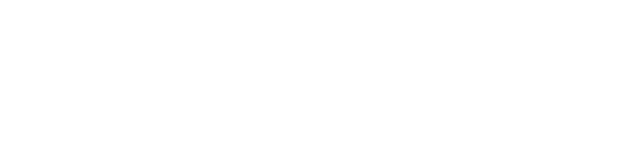
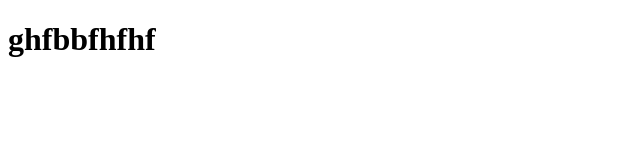
Before and after one commit to Makar2211/project-, a plain HTML site: page index.html in a window 1280 px wide. Shown: the whole page, without its empty margins (0-640 px from the left). Drawn offline with Linux system fonts and the light colour scheme.

Commit message:
first commit

```diff
--- a/css/style.css
+++ b/css/style.css
@@ -0,0 +1,3 @@
+h1{
+    color: red;
+}
--- a/index.html
+++ b/index.html
@@ -7,6 +7,6 @@
     <title>Document</title>
 </head>
 <body>
-
+    <h1>ghfbbfhfhf</h1>
 </body>
 </html>
```
Also changed, not shown: script.js (deleted).
